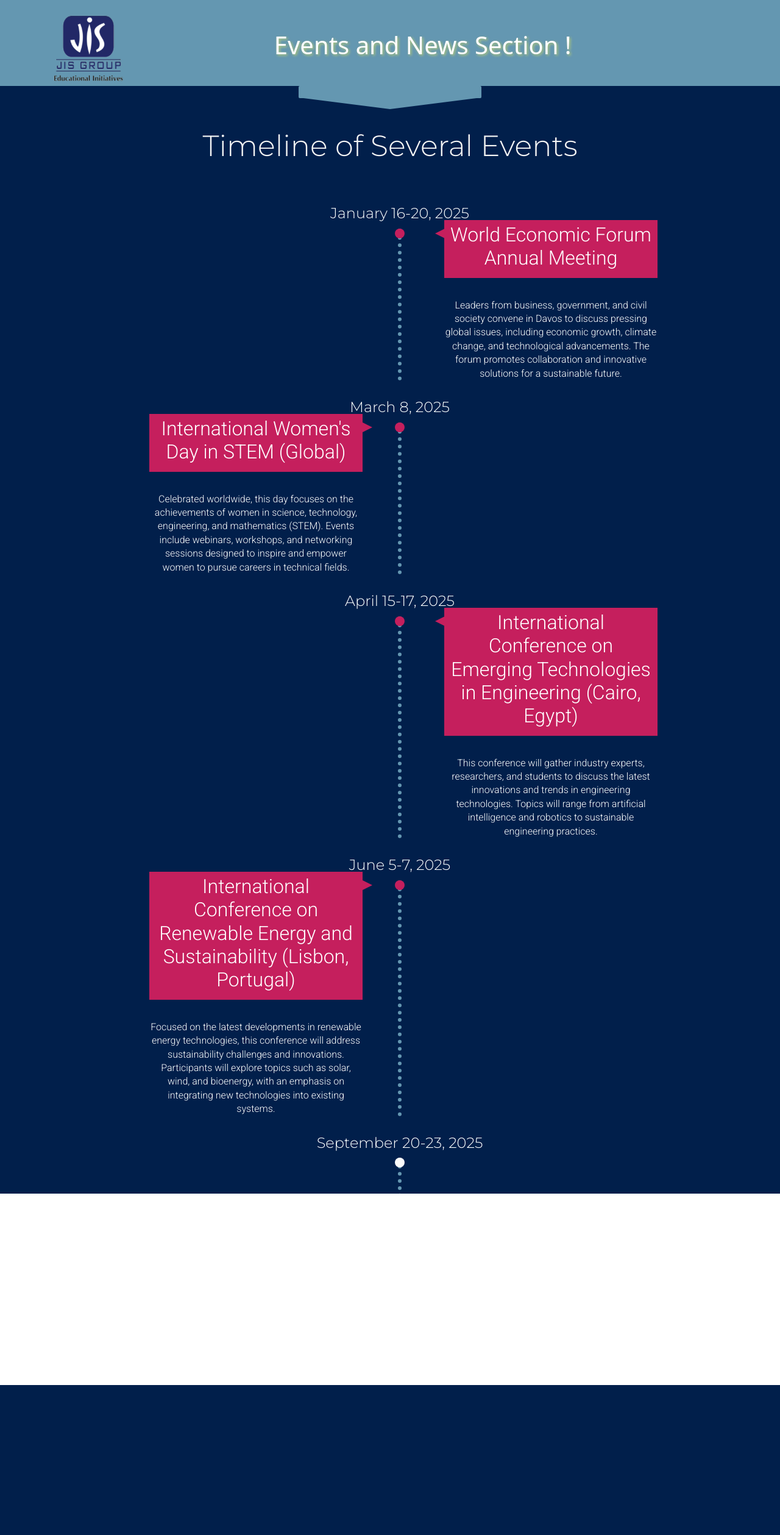
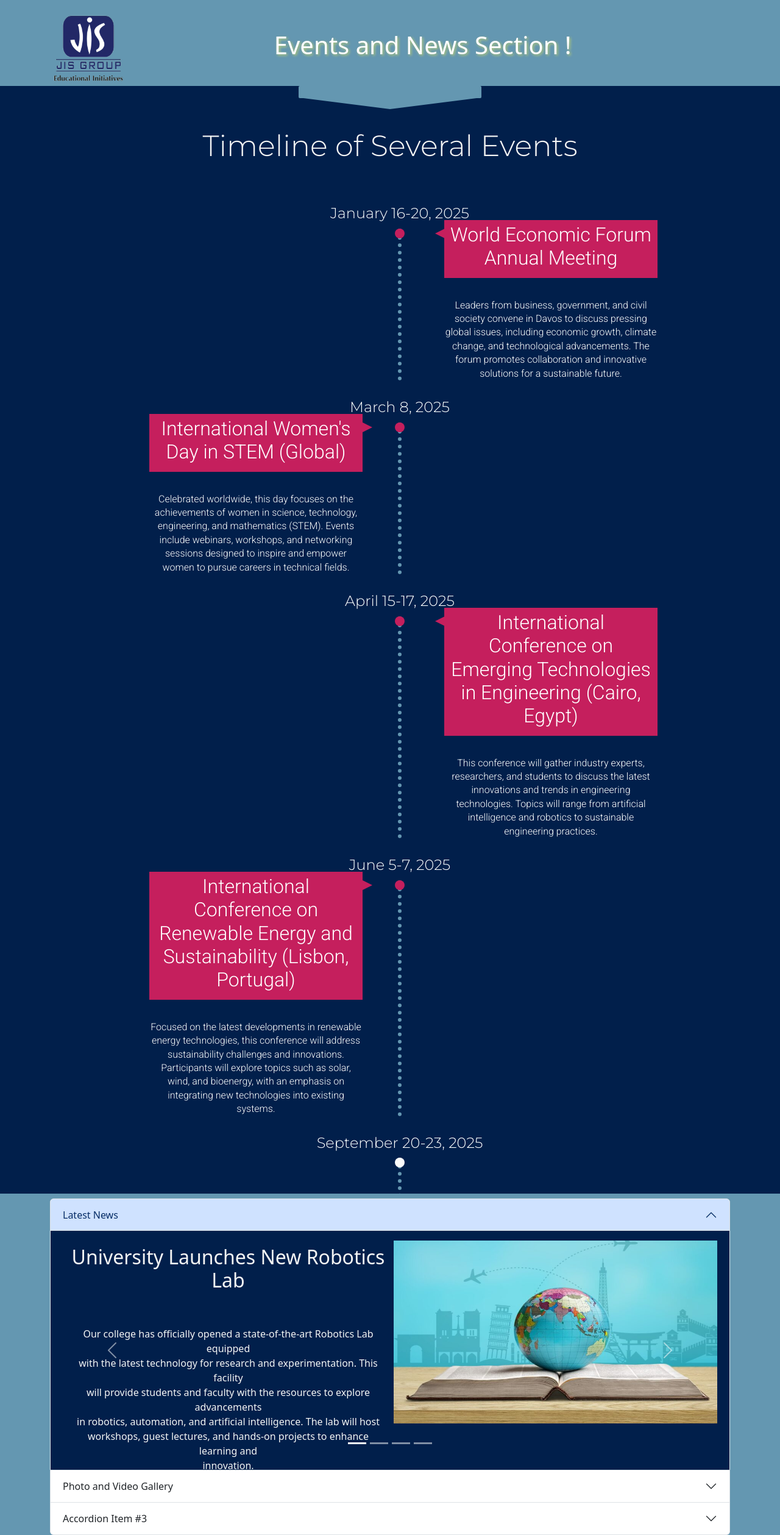
Before and after one commit to A1053Bb/GEPO, a PHP site: page /event.html in a window 1280 px wide. Shown: the whole page at 61% size. Before the commit the page ends 2272 px from the top, so only its background shows below. Run offline with PHP 8.4, Linux system fonts and the light colour scheme; some libraries are stand-ins or nearby versions; some web fonts are replaced.

Commit message:
final event
section 6 done

```diff
--- a/event.css
+++ b/event.css
@@ -23,6 +23,15 @@
     height: 80vh;
     overflow-y: scroll;
 }
+
+.calender::-webkit-scrollbar {
+    display: none;
+}
+
+.calender {
+    scrollbar-width: none;
+}
+
 
 .main-header {
     font-family: "Montserrat";
@@ -233,3 +242,31 @@
     text-shadow: 2px 2px 4px rgba(255, 252, 67, 0.5);
     color: #fff;
 }
+
+.sub-1 {
+    height: auto;
+    /* overflow-y: scroll; */
+    background-color: var(--primary-color);
+}
+
+.sub-2 {
+    height: auto;
+    /* overflow-y:scroll; */
+}
+
+.slides {
+    height: 300px;
+    object-fit: fill;
+}
+
+.slide {
+    height: 360px;
+}
+
+.body-1 {
+    background: var(--backround-color);
+}
+
+.slides-info {
+    color: #f4f4f4;
+}
--- a/event.html
+++ b/event.html
@@ -108,6 +108,153 @@
             </ul>
         </section>
     </div>
+
+    <div class="container-fluid px-0 sub-1">
+        <div class="container pt-2 sub-2">
+            <div class="accordion" id="accordionExample">
+                <div class="accordion-item">
+                <h2 class="accordion-header">
+                    <button class="accordion-button" type="button" data-bs-toggle="collapse" data-bs-target="#collapseOne" aria-expanded="true" aria-controls="collapseOne">
+                    Latest News
+                    </button>
+                </h2>
+                <div id="collapseOne" class="accordion-collapse collapse show" data-bs-parent="#accordionExample">
+                    <div class="accordion-body body-1">
+                        <div id="carouselExampleCaptions" class="carousel slide carousel-fade" data-bs-ride="carousel">
+                            <div class="carousel-indicators">
+                              <button type="button" data-bs-target="#carouselExampleCaptions" data-bs-slide-to="0" class="active" aria-current="true" aria-label="Slide 1"></button>
+                              <button type="button" data-bs-target="#carouselExampleCaptions" data-bs-slide-to="1" aria-label="Slide 2"></button>
+                              <button type="button" data-bs-target="#carouselExampleCaptions" data-bs-slide-to="2" aria-label="Slide 3"></button>
+                              <button type="button" data-bs-target="#carouselExampleCaptions" data-bs-slide-to="3" aria-label="Slide 4"></button>
+                            </div>
+                            <div class="carousel-inner">
+                              <div class="carousel-item active" data-bs-interval="10000">
+                                <div class="d-flex flex-row">
+                                    <div class="container slides-info">
+                                        <div class="slide1 text-center">
+                                            <h2 class="pt-2 text-center first">University Launches New Robotics Lab</h5><br><br>
+                                                Our college has officially opened a state-of-the-art Robotics Lab equipped <br>
+                                                with the latest technology for research and experimentation. This facility<br>
+                                                will provide students and faculty with the resources to explore advancements<br>
+                                                in robotics, automation, and artificial intelligence. The lab will host<br>
+                                                workshops, guest lectures, and hands-on projects to enhance learning and<br>
+                                                innovation.<br>
+                                        </div>
+                                    </div>
+                                    <img src="images/OIP.jpeg" class="d-block w-100 slides flex-grow-1" alt="...">
+                                </div>
+                              </div>
+
+                              <div class="carousel-item" data-bs-interval="10000">
+                                <div class="d-flex flex-row">
+                                    <div class="container slides-info">
+                                        <div class="slide1 text-center">
+                                            <h2 class="pt-2 text-center first">Student Team Wins International Hackathon</h2><br><br>
+                                            A team of our students has triumphed at the Global Tech Hackathon held in    <br>
+                                            San Francisco, winning first place for their innovative app that promotes    <br>
+                                            energy conservation. The app uses smart technology to help users monitor and reduce<br>
+                                            their energy consumption in real-time. This victory showcases the talent and creativity<br>
+                                            of our students in applying technology for sustainable solutions.            <br>
+                                        </div>
+                                    </div>
+                                    <img src="images/faculty.jpg" class="d-block w-100 slides flex-grow-1" alt="...">
+                                </div>
+                              </div>
+                              <div class="carousel-item" data-bs-interval="10000">
+                                <div class="d-flex flex-row">
+                                    <div class="container slides-info w-50">
+                                        <div class="slide1 text-center">
+                                            <h2 class="pt-2 text-center first">New Scholarship Program Announced for STEM Students</h2><br><br>
+                                            Our college has launched a new scholarship program aimed at supporting<br>
+                                            underrepresented students pursuing degrees in STEM fields. <br>
+                                            The "Innovators Scholarship" will provide financial assistance as well as <br>
+                                            mentorship opportunities with industry leaders. This initiative aims to <br>
+                                            encourage diversity and inclusion within technical disciplines.<br>
+                                        </div>
+                                    </div>
+                                    <img src="images/slide3.jpg" class="d-block w-50 slides" alt="...">
+                                </div>
+                              </div>
+                              <div class="carousel-item" data-bs-interval="10000">
+                                <div class="d-flex flex-row">
+                                    <div class="container slides-info w-50" >
+                                        <div class="slide1 text-center">
+                                            <h2 class="pt-2 text-center first">Annual Technical Symposium Scheduled for March</h2><br><br>
+                                            The college is excited to announce its Annual Technical Symposium,<br>
+                                            scheduled for March 5-7, 2025. This year's theme is "Innovating for a<br>
+                                            Sustainable Future," featuring expert speakers, panel discussions, and<br>
+                                            student presentations on cutting-edge technologies in <br>
+                                            environmental engineering, renewable energy, and sustainable design.<br>
+                                            Participants will have the opportunity to network with professionals and <br>
+                                            showcase their research.
+                                            <br>
+                                            <span class="auto-text2"></span>
+                                        </div>
+                                    </div>
+                                    <img src="images/slide4.jpg" class="d-block w-50 slides" alt="...">
+                                </div>
+                              </div>
+                            </div>
+                            <button class="carousel-control-prev" type="button" data-bs-target="#carouselExampleCaptions" data-bs-slide="prev">
+                              <span class="carousel-control-prev-icon" aria-hidden="true"></span>
+                              <span class="visually-hidden">Previous</span>
+                            </button>
+                            <button class="carousel-control-next" type="button" data-bs-target="#carouselExampleCaptions" data-bs-slide="next">
+                              <span class="carousel-control-next-icon" aria-hidden="true"></span>
+                              <span class="visually-hidden">Next</span>
+                            </button>
+                        </div>
+                    </div>
+                </div>
+                </div>
+                <div class="accordion-item">
+                <h2 class="accordion-header">
+                    <button class="accordion-button collapsed" type="button" data-bs-toggle="collapse" data-bs-target="#collapseTwo" aria-expanded="false" aria-controls="collapseTwo">
+                    Photo and Video Gallery
+                    </button>
+                </h2>
+                <div id="collapseTwo" class="accordion-collapse collapse" data-bs-parent="#accordionExample">
+                    <div class="accordion-body body-1">
+                        <div class="row">
+                            <div class="col">
+                                <img src="images/faculty.jpg" class="img-fluid" alt="">
+                            </div>
+                            <div class="col">
+                                <img src="images/faculty.jpg" class="img-fluid" alt="">
+                            </div>
+                            <div class="col">
+                                <img src="images/faculty.jpg" class="img-fluid" alt="">
+                            </div>
+                        </div>
+                        <div class="row pt-2">
+                            <div class="col">
+                                <img src="images/faculty.jpg" class="img-fluid" alt="">
+                            </div>
+                            <div class="col">
+                                <img src="images/faculty.jpg" class="img-fluid" alt="">
+                            </div>
+                            <div class="col">
+                                <img src="images/faculty.jpg" class="img-fluid" alt="">
+                            </div>
+                        </div>
+                    </div>
+                </div>
+                </div>
+                <div class="accordion-item">
+                <h2 class="accordion-header">
+                    <button class="accordion-button collapsed" type="button" data-bs-toggle="collapse" data-bs-target="#collapseThree" aria-expanded="false" aria-controls="collapseThree">
+                    Accordion Item #3
+                    </button>
+                </h2>
+                <div id="collapseThree" class="accordion-collapse collapse" data-bs-parent="#accordionExample">
+                    <div class="accordion-body">
+                    <strong>This is the third item's accordion body.</strong> It is hidden by default, until the collapse plugin adds the appropriate classes that we use to style each element. These classes control the overall appearance, as well as the showing and hiding via CSS transitions. You can modify any of this with custom CSS or overriding our default variables. It's also worth noting that just about any HTML can go within the <code>.accordion-body</code>, though the transition does limit overflow.
+                    </div>
+                </div>
+                </div>
+            </div>
+        </div>
+    </div>
     <script src="https://cdn.jsdelivr.net/npm/bootstrap@5.3.3/dist/js/bootstrap.bundle.min.js"
         integrity="sha384-YvpcrYf0tY3lHB60NNkmXc5s9fDVZLESaAA55NDzOxhy9GkcIdslK1eN7N6jIeHz"
         crossorigin="anonymous"></script>
```
